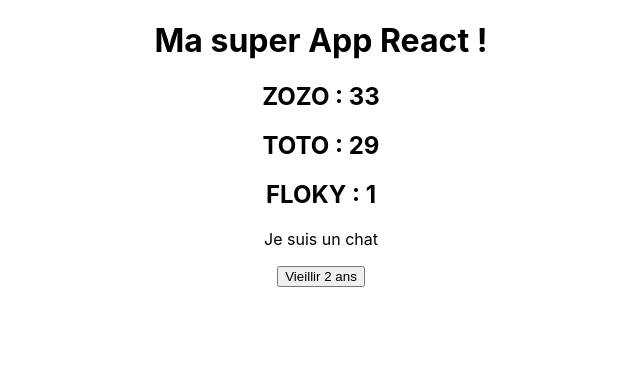
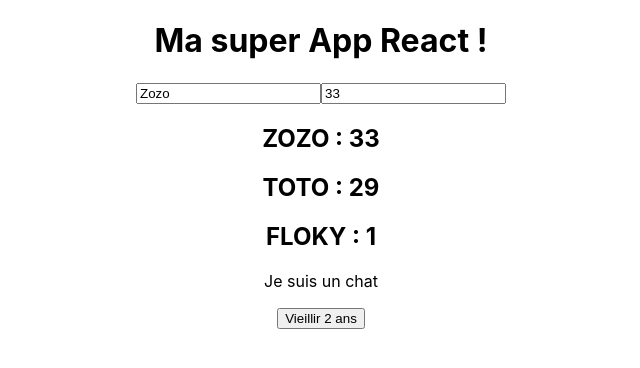
Before and after one commit to anassRio/react16-guide-section2, a React (Create React App) app: page / in a window 1280 px wide. Shown: the top 368 px of the page, without its empty margins (319-959 px from the left). Built offline with nearby package versions, Linux system fonts and the light colour scheme.

Commit message:
Gérer les inputs

```diff
--- a/src/App.js
+++ b/src/App.js
@@ -20,16 +20,44 @@ const famille = {
 
 function App(props) {
   const [state, setState] = useState({ famille });
+
   const handleClickVieillir = (num) => {
     const famille = { ...state.famille };
     famille.membre1.age += num;
     setState({ famille });
   };
+
+  const handleChangeName = (event) => {
+    const famille = { ...state.famille };
+    const nom = event.target.value;
+    famille.membre1.nom = nom;
+    setState({ famille });
+  };
+
+  const handelChangeAge = (event) => {
+    const famille = { ...state.famille };
+    const age = parseInt(event.target.value);
+    famille.membre1.age = age;
+    setState({ famille });
+  };
+
   return (
     // utilisé le Fragment pour envelopper le HTML a render
     <Fragment>
       <div className="App">
         <h1>{props.title}</h1>
+
+        <input
+          value={state.famille.membre1.nom}
+          onChange={handleChangeName}
+          type="text"
+        />
+
+        <input
+          value={state.famille.membre1.age}
+          onChange={handelChangeAge}
+          type="number"
+        ></input>
         <Membre
           nom={state.famille.membre1.nom}
           age={state.famille.membre1.age}
```
